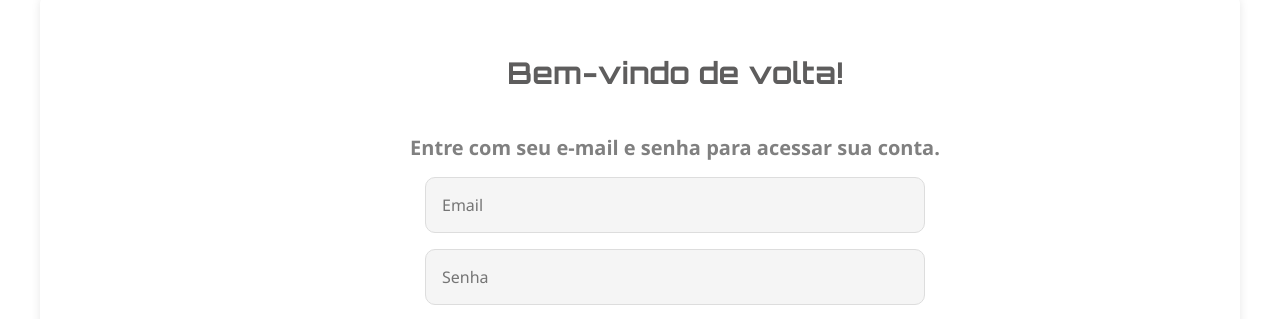
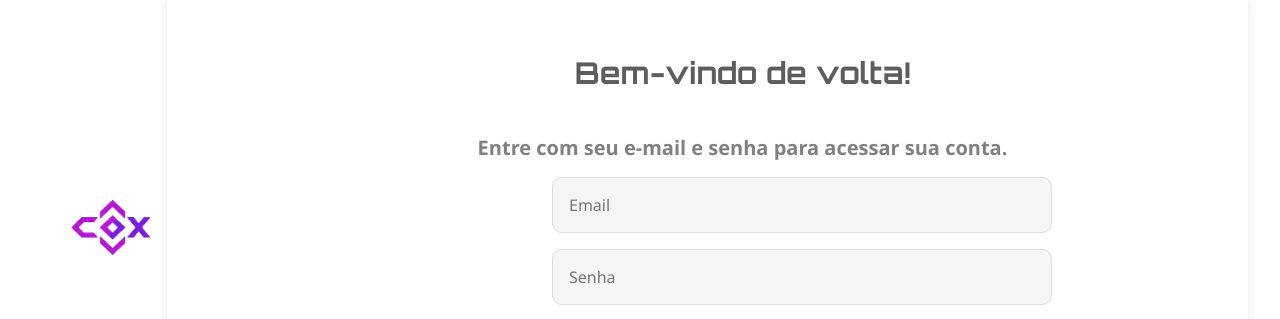
Before and after one commit to PedrosoEnzo/cripto, a React (Vite) app in the folder cripto-react/: page /login in a window 1280 px wide. Shown: the part 179-498 px from the top of the page. Built offline with nearby package versions, Linux system fonts and the light colour scheme; no server answers.

Commit message:
Criando atalhos para Home

```diff
--- a/cripto-react/src/pages/Login.css
+++ b/cripto-react/src/pages/Login.css
@@ -15,6 +15,17 @@
     background-color: #ffffff;
     padding: 2rem;
 }
+
+.voltarHome{
+    cursor: pointer;
+  }
+
+  .voltarHome img {
+    margin-top: 20px;
+    margin-left: 25px ;
+    width: 110px;
+    height: 70px;
+  }
 
 .box {
     width: 100%;
--- a/cripto-react/src/pages/Login.jsx
+++ b/cripto-react/src/pages/Login.jsx
@@ -2,6 +2,7 @@ import React, { useState } from "react";
 import { useNavigate } from "react-router-dom";
 import axios from "axios";
 import "./Login.css";
+import logo from '../assets/icons/logo.png';
 
 const Login = ({ onLogin }) => {
   const [email, setEmail] = useState("");
@@ -55,7 +56,12 @@ const Login = ({ onLogin }) => {
   };
 
   return (
+
     <div className="tudo">
+
+              <div className="voltarHome">
+                <a href="/"><img src={logo} alt="Logo Chain-X" /></a>
+              </div>
       <div className="box">
         <form onSubmit={handleSubmit} className="form">
           <div className="paragrafo">
```
